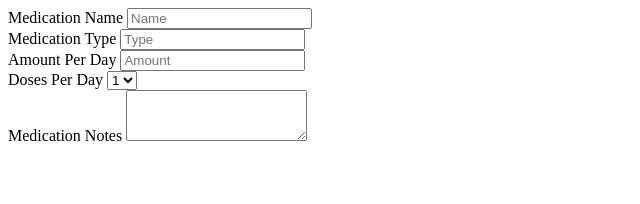
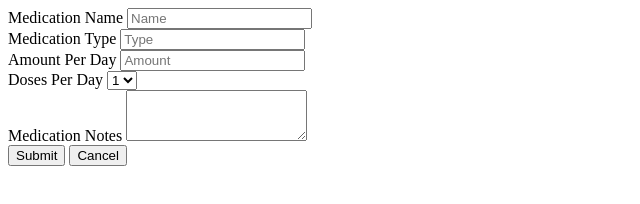
Before and after one commit to amayab9/ASE220-Midterm, a plain HTML site: page medicationEdit.html in a window 1280 px wide. Shown: the whole page, without its empty margins (0-640 px from the left). Drawn offline with Linux system fonts and the light colour scheme.

Commit message:
Submit and Cancel Buttons

```diff
--- a/medicationEdit.html
+++ b/medicationEdit.html
@@ -26,3 +26,6 @@
     <textarea class="form-control" id="exampleFormControlTextarea1" rows="3"></textarea>
   </div>
   </div>
+  <button class="btn btn-dark" type="submit">Submit</button>
+  <button class="btn btn-light" type="cancel">Cancel</button>
+</form>
```
